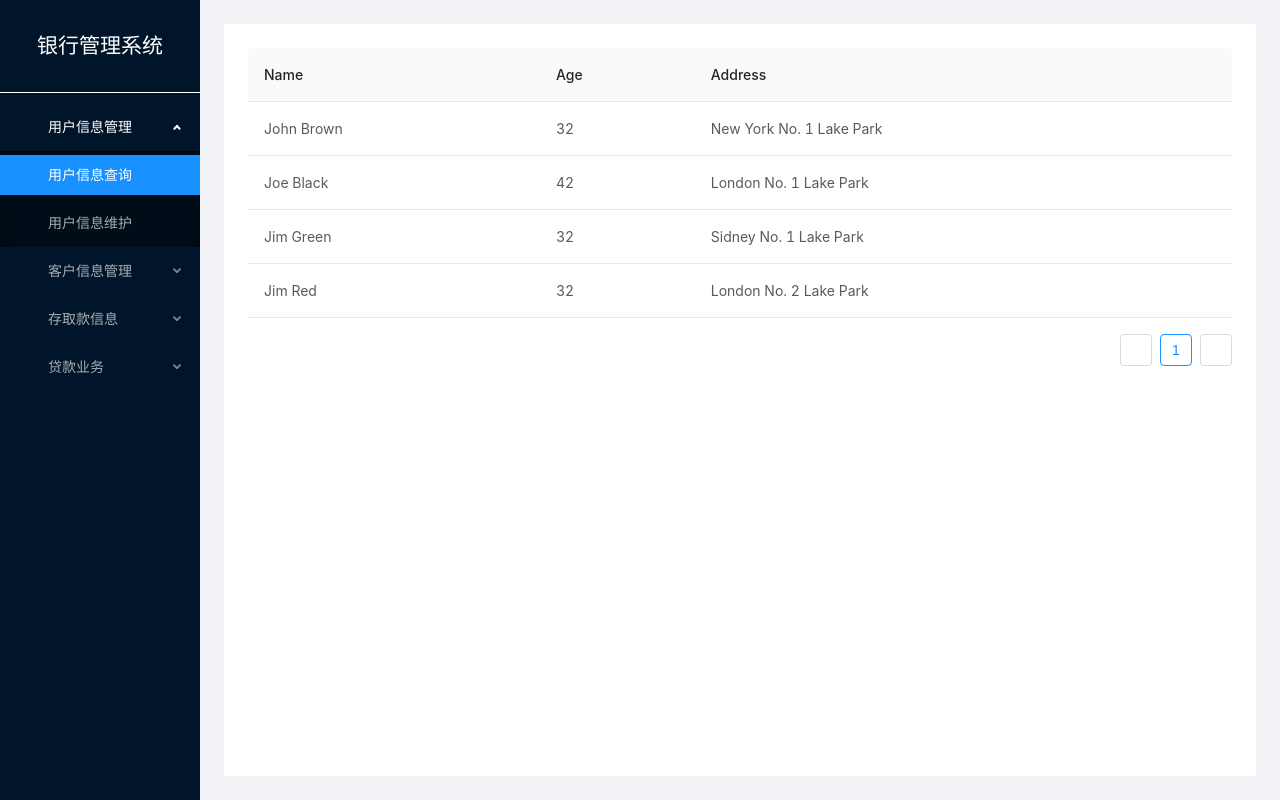
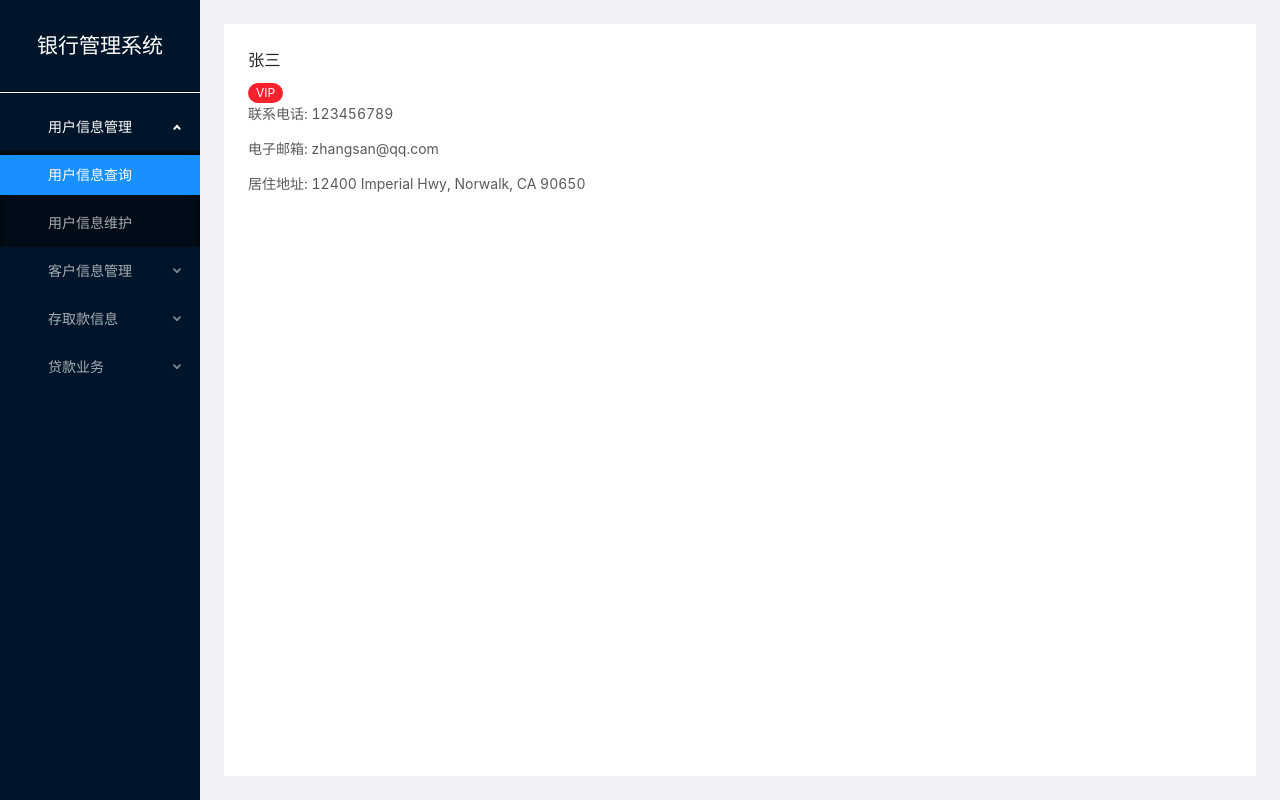
Before and after one commit to xukangqi/BankSystemFront, a Vue app: page /admin/user/info in a window 1280 px wide. Built offline with nearby package versions, Linux system fonts and the light colour scheme.

Commit message:
Add: user info

```diff
--- a/src/db/meta.js
+++ b/src/db/meta.js
@@ -25,12 +25,12 @@ export default {
                 {
                     id: 21,
                     name: '客户信息查询',
-                    link: '/admin/client/info'
+                    link: '/admin/customer/info'
                 },
                 {
                     id: 22,
                     name: '客户信息维护',
-                    link: '/admin/client/edit-form'
+                    link: '/admin/customer/edit-form'
                 },
             ]
         },
--- a/src/routes/router.js
+++ b/src/routes/router.js
@@ -41,24 +41,24 @@ const router = new Router({
             ]
         },
         {
-            path: '/admin/client',
+            path: '/admin/customer',
             component: Admin,
             meta: {requiresAuth: true},
             children: [
                 {
                     path: '',
-                    name: 'default-client',
-                    component: () => import('../views/admin/client/Info.vue')
+                    name: 'default-customer',
+                    component: () => import('../views/admin/customer/Info.vue')
                 },
                 {
                     path: 'info',
-                    name: 'client-info',
-                    component: () => import('../views/admin/client/Info.vue')
+                    name: 'customer-info',
+                    component: () => import('../views/admin/customer/Info.vue')
                 },
                 {
                     path: 'edit-form',
-                    name: 'client-edit-form',
-                    component: () => import('../views/admin/client/EditForm.vue')
+                    name: 'customer-edit-form',
+                    component: () => import('../views/admin/customer/EditForm.vue')
                 }
             ]
         },
--- a/src/views/admin/user/Info.vue
+++ b/src/views/admin/user/Info.vue
@@ -1,131 +1,29 @@
 <template>
     <div>
-        <a-table :dataSource="data" :columns="columns">
-            <div slot="filterDropdown" slot-scope="{ setSelectedKeys, selectedKeys, confirm, clearFilters }"
-                 class='custom-filter-dropdown'>
-                <a-input
-                        ref="searchInput"
-                        placeholder='Search name'
-                        :value="selectedKeys[0]"
-                        @change="e => setSelectedKeys(e.target.value ? [e.target.value] : [])"
-                        @pressEnter="() => handleSearch(selectedKeys, confirm)"
-                />
-                <a-button type='primary' @click="() => handleSearch(selectedKeys, confirm)">Search</a-button>
-                <a-button @click="() => handleReset(clearFilters)">Reset</a-button>
-            </div>
-            <a-icon slot="filterIcon" slot-scope="filtered" type='smile-o'
-                    :style="{ color: filtered ? '#108ee9' : '#aaa' }"/>
-            <template slot="customRender" slot-scope="text">
-      <span v-if="searchText">
-        <template v-for="(fragment, i) in text.split(new RegExp(`(?<=${searchText})|(?=${searchText})`, 'i'))">
-          <span v-if="fragment.toLowerCase() === searchText.toLowerCase()" :key="i"
-                class="highlight">{{fragment}}</span>
-          <template v-else>{{fragment}}</template>
-        </template>
-      </span>
-                <template v-else>{{text}}</template>
-            </template>
-        </a-table>
+        <h1>{{userInfo.userName}}</h1>
+        <a-badge :count="userInfo.userType" />
+        <p>联系电话: {{userInfo.phone}}</p>
+        <p>电子邮箱: {{userInfo.email}}</p>
+        <p>居住地址: {{userInfo.address}}</p>
     </div>
 </template>
 
 <script>
-    const data = [{
-        key: '1',
-        name: 'John Brown',
-        age: 32,
-        address: 'New York No. 1 Lake Park',
-    }, {
-        key: '2',
-        name: 'Joe Black',
-        age: 42,
-        address: 'London No. 1 Lake Park',
-    }, {
-        key: '3',
-        name: 'Jim Green',
-        age: 32,
-        address: 'Sidney No. 1 Lake Park',
-    }, {
-        key: '4',
-        name: 'Jim Red',
-        age: 32,
-        address: 'London No. 2 Lake Park',
-    }]
-
     export default {
         name: "UserInfo",
         data() {
             return {
-                data,
-                searchText: '',
-                columns: [{
-                    title: 'Name',
-                    dataIndex: 'name',
-                    key: 'name',
-                    scopedSlots: {
-                        filterDropdown: 'filterDropdown',
-                        filterIcon: 'filterIcon',
-                        customRender: 'customRender',
-                    },
-                    onFilter: (value, record) => record.name.toLowerCase().includes(value.toLowerCase()),
-                    onFilterDropdownVisibleChange: (visible) => {
-                        if (visible) {
-                            setTimeout(() => {
-                                this.$refs.searchInput.focus()
-                            })
-                        }
-                    },
-                }, {
-                    title: 'Age',
-                    dataIndex: 'age',
-                    key: 'age',
-                }, {
-                    title: 'Address',
-                    dataIndex: 'address',
-                    key: 'address',
-                    filters: [{
-                        text: 'London',
-                        value: 'London',
-                    }, {
-                        text: 'New York',
-                        value: 'New York',
-                    }],
-                    onFilter: (value, record) => record.address.indexOf(value) === 0,
-                }],
+                userInfo: {
+                    userName: '张三',
+                    userType: 'VIP',
+                    phone: '123456789',
+                    address: '12400 Imperial Hwy, Norwalk, CA 90650',
+                    email: 'zhangsan@qq.com'
+                }
             }
-        },
-        methods: {
-            handleSearch(selectedKeys, confirm) {
-                confirm()
-                this.searchText = selectedKeys[0]
-            },
-
-            handleReset(clearFilters) {
-                clearFilters()
-                this.searchText = ''
-            },
         },
     }
 </script>
 
 <style scoped lang="scss">
-    .custom-filter-dropdown {
-        padding: 8px;
-        border-radius: 6px;
-        background: #fff;
-        box-shadow: 0 1px 6px rgba(0, 0, 0, .2);
-    }
-
-    .custom-filter-dropdown input {
-        width: 130px;
-        margin-right: 8px;
-    }
-
-    .custom-filter-dropdown button {
-        margin-right: 8px;
-    }
-
-    .highlight {
-        color: #f50;
-    }
 </style>
```
Also changed, not shown: src/views/admin/customer/EditForm.vue (renamed from src/views/admin/client/EditForm.vue), src/views/admin/customer/Info.vue (renamed from src/views/admin/client/Info.vue).
